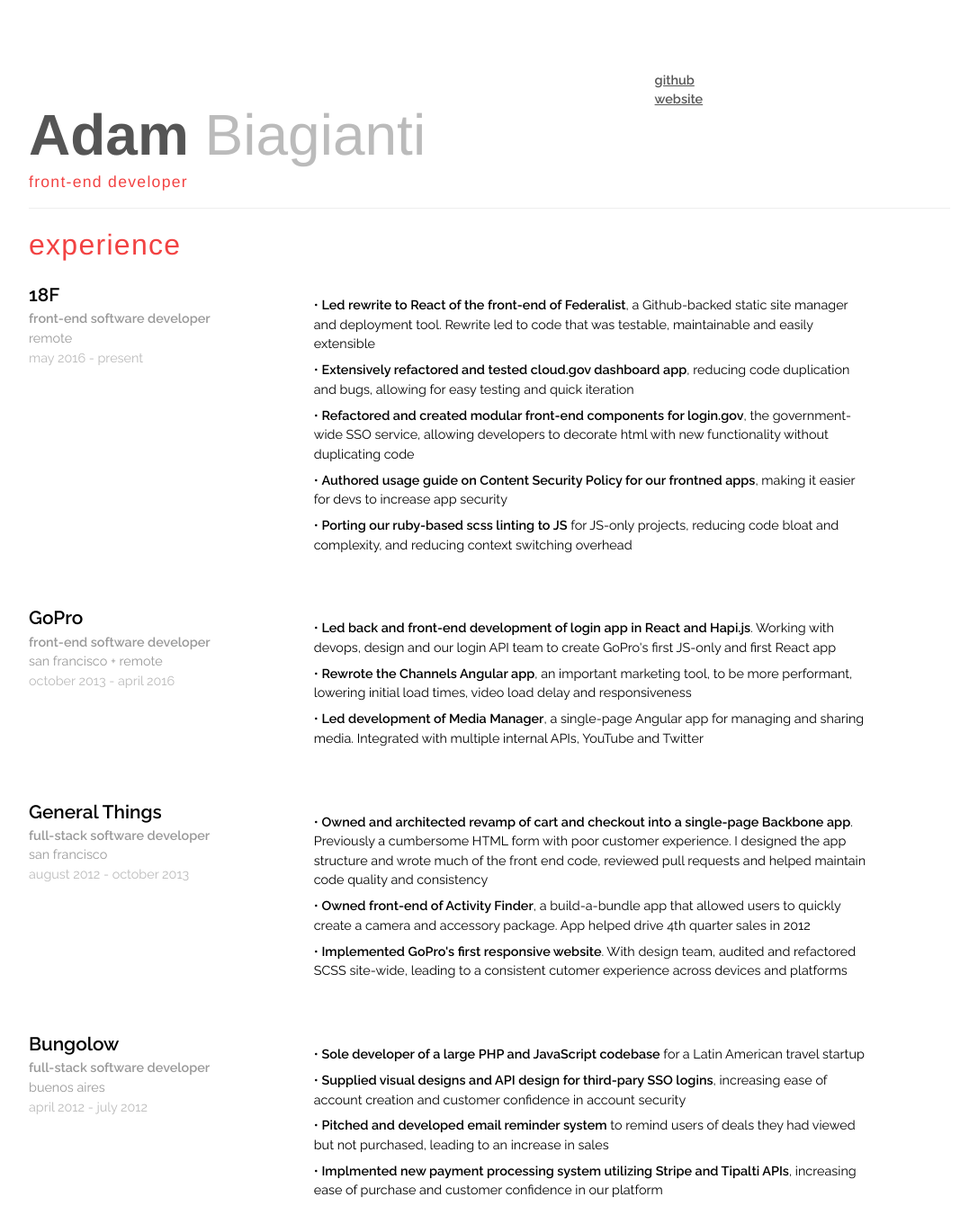
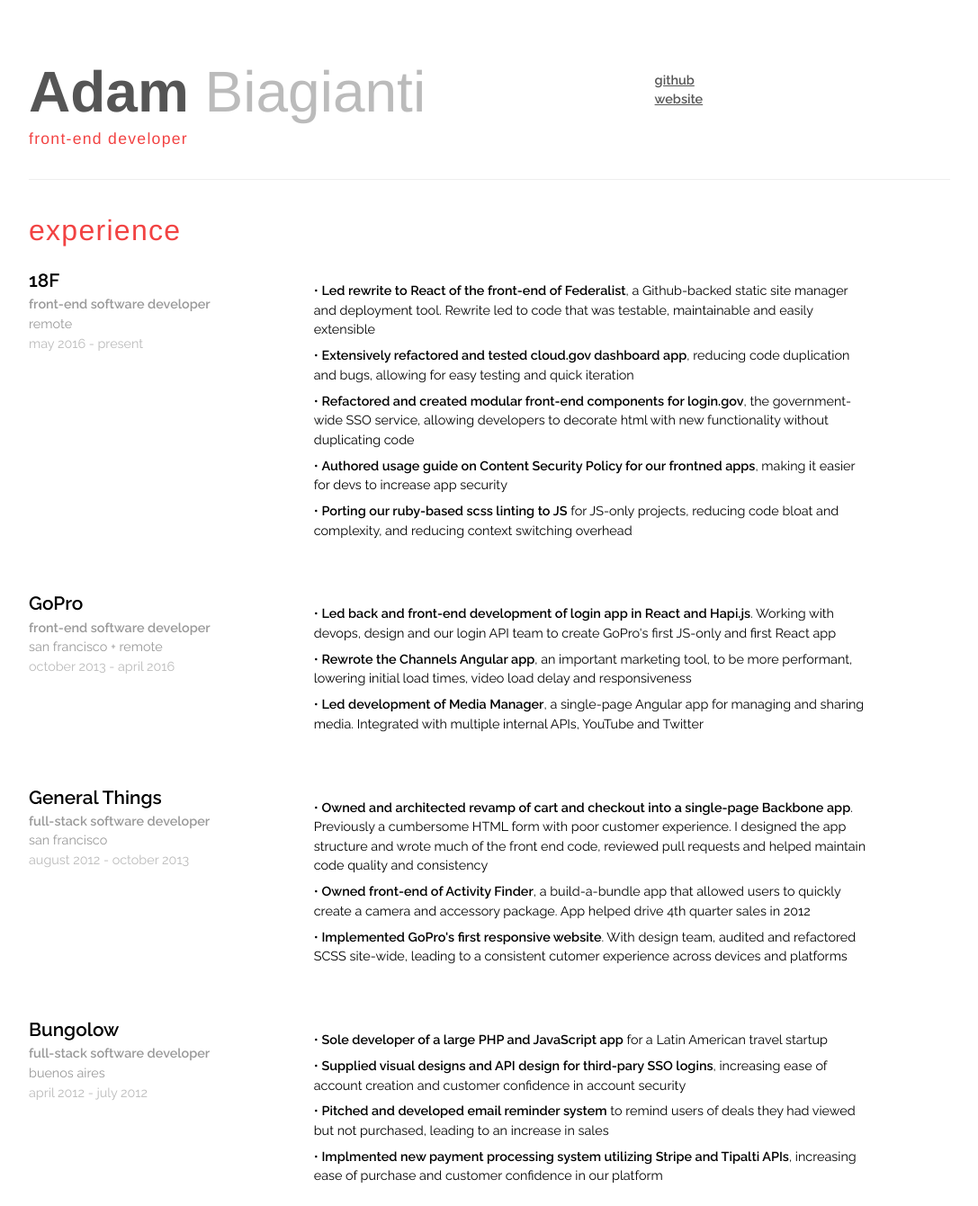
Before and after one commit to el-mapache/resume, a Jekyll site: the page built from index.html, in a window 1280 px wide. Shown: the whole page at 90% size, without its empty margins (96-1183 px from the left). Built offline with Jekyll 4.4.1, drawn with Linux system fonts in a browser that asks for light colours.

Commit message:
Removes some personal info and adjust spacing

```diff
--- a/_data/experience.yml
+++ b/_data/experience.yml
@@ -39,7 +39,7 @@
   title: full-stack software developer
   skills: php, javascript, html, css
   hilites: [
-    '<b>Sole developer of a large PHP and JavaScript codebase</b> for a Latin American travel startup',
+    '<b>Sole developer of a large PHP and JavaScript app</b> for a Latin American travel startup',
     '<b>Supplied visual designs and API design for third-pary SSO logins</b>, increasing ease of account creation and customer confidence in account security',
     '<b>Pitched and developed email reminder system</b> to remind users of deals they had viewed but not purchased, leading to an increase in sales',
     '<b>Implmented new payment processing system utilizing Stripe and Tipalti APIs</b>, increasing ease of purchase and customer confidence in our platform',
--- a/_includes/basic/personal-info.html
+++ b/_includes/basic/personal-info.html
@@ -7,8 +7,8 @@
       <h6 class="section-header unpad">front-end developer</h6>
     </section>
     <section class="contact-info">
-      <p>{{ site.data.contact.info.address }}</p>
-      <p>{{ site.data.contact.info.city }}</p>
+      <!-- <p>{{ site.data.contact.info.address }}</p>
+      <p>{{ site.data.contact.info.city }}</p> -->
       <p>{{ site.data.contact.info.phone }}</p>
       <p>{{ site.data.contact.info.email }}</p>
       <br/>
--- a/css/basic.scss
+++ b/css/basic.scss
@@ -94,11 +94,12 @@
 
   grid-template-columns: 65% 35%;
   margin-top: $med-offset;
+  margin-bottom: $med-offset;
 }
 
 .name {
   color: $black;
-  margin-top: $lg-offset;
+  margin-top: $med-offset;
 }
 
 .mute {
@@ -125,11 +126,12 @@
 
 .experience {
   border-top: 1px solid $off-white;
-  margin-top: $sm-offset;
+  margin-top: $med-offset;
 }
 
 .experience-title {
   margin-bottom: $sm-offset;
+  margin-top: $med-offset;
 }
 
 .experience-item {
```
